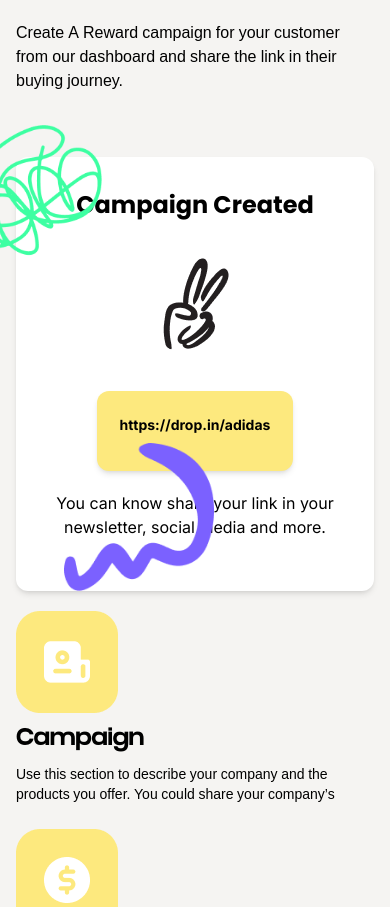
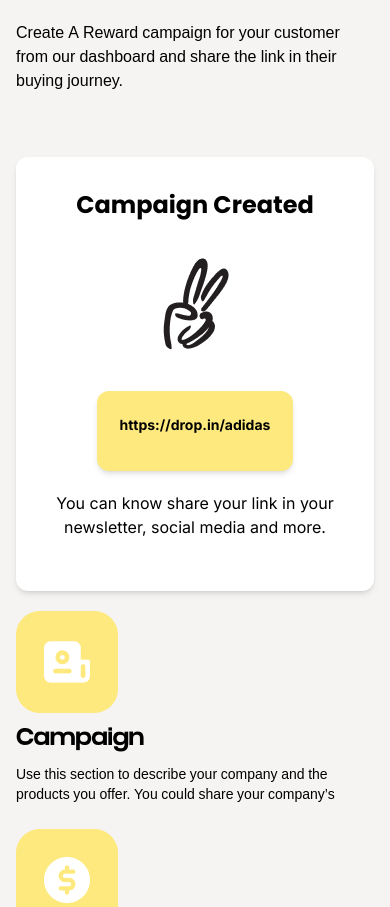
Before and after one commit to worlanyodamalie/ugc-project, a Next.js app: page / in a window 390 px wide. Shown: the part 3845-4752 px from the top of the page. Built offline with nearby package versions, Linux system fonts and the light colour scheme.

Commit message:
hide scribble

```diff
--- a/src/pages/index.tsx
+++ b/src/pages/index.tsx
@@ -345,7 +345,7 @@
         <section className="container w-full max-w-7xl py-10 px-4">
             <div className="flex flex-wrap lg:flex-nowrap gap-5">
                <div className='flex flex-col lg:w-1/2 w-full'>
-                  <div className="mb-8">
+                  <div className="mb-8 lg:text-start md:text-center">
                      <h1 className='font-grifter font-bold text-5xl mb-2'>How it works</h1>
 
                     <div className="w-full lg:w-2/3">
@@ -354,7 +354,7 @@
                     </div>
                   </div>
                   <div className="relative pt-8">
-                       <div className="absolute top-0 left-[-4rem]">
+                       <div className="hidden absolute top-0 lg:left-[-4rem] md:left-[6rem] md:block">
                         <Image
                               src={`/assets/images/scribble-green.png`}
                               alt="scribbles"
@@ -384,7 +384,7 @@
 
                             </div>
                         </div>
-                        <div className="absolute bottom-0 right-[10rem]">
+                        <div className="hidden md:block absolute bottom-0 right-[10rem]">
                           <Image
                                 src={`/assets/images/scribble-blue.png`}
                                 alt="scribbles"
@@ -395,7 +395,7 @@
                   </div>
 
                </div>
-               <div className='flex gap-4 lg:w-1/2 w-full flex-wrap'>
+               <div className='flex gap-4 lg:w-1/2 w-full flex-wrap lg:justify-start md:justify-center'>
                  {
                   hiwCards.map((card,index) => {
                      return (
```
Lines whose indentation alone changed are shown as unchanged.
